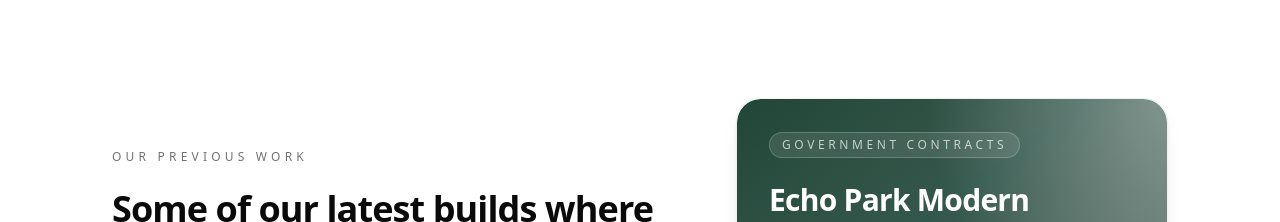
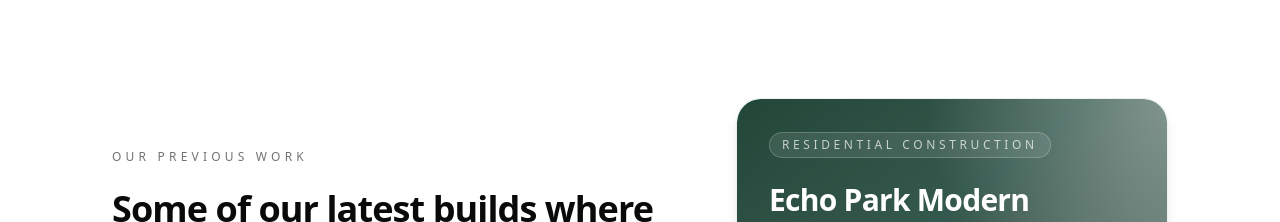
Before and after one commit to codensleep/den.builders, a Next.js app: page / in a window 1280 px wide. Shown: the part 1320-1542 px from the top of the page. Built offline with nearby package versions, Linux system fonts and the light colour scheme.

Commit message:
Update our-work-carousel.tsx

```diff
--- a/src/components/our-work-carousel.tsx
+++ b/src/components/our-work-carousel.tsx
@@ -17,7 +17,7 @@ const projects: ProjectItem[] = [
     title: 'Echo Park Modern',
     description:
       'A ground-up single-family build blending clean lines with warm natural materials.',
-    sector: 'Government contracts',
+    sector: 'Residential construction',
     palette: 'from-emerald-300/90 via-emerald-500/40 to-emerald-900/20',
     image: undefined,
   },
```
